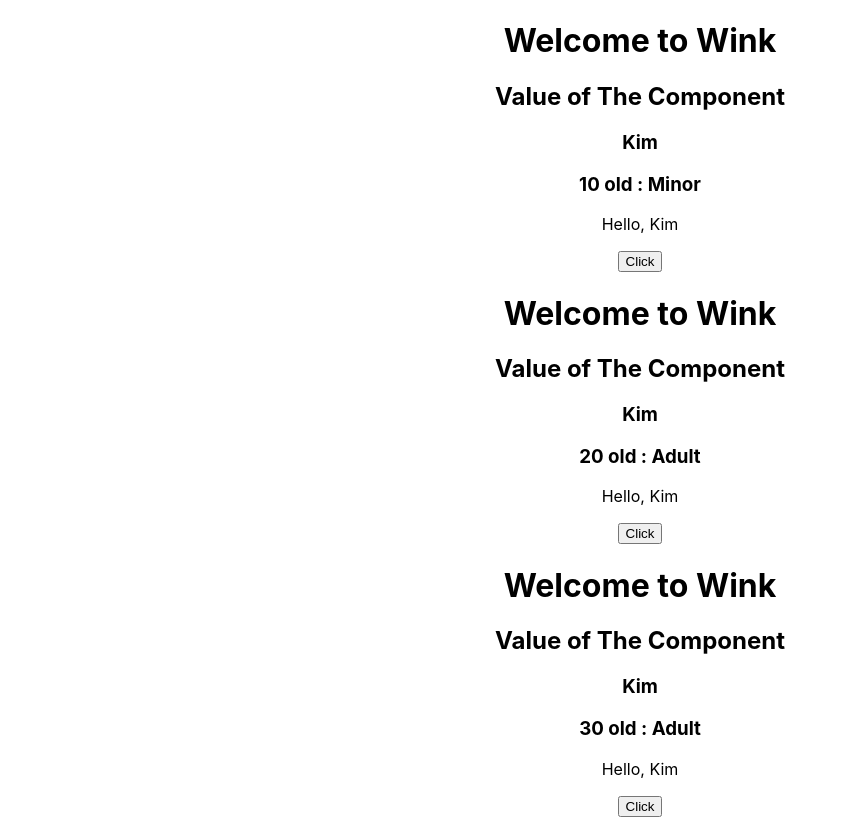
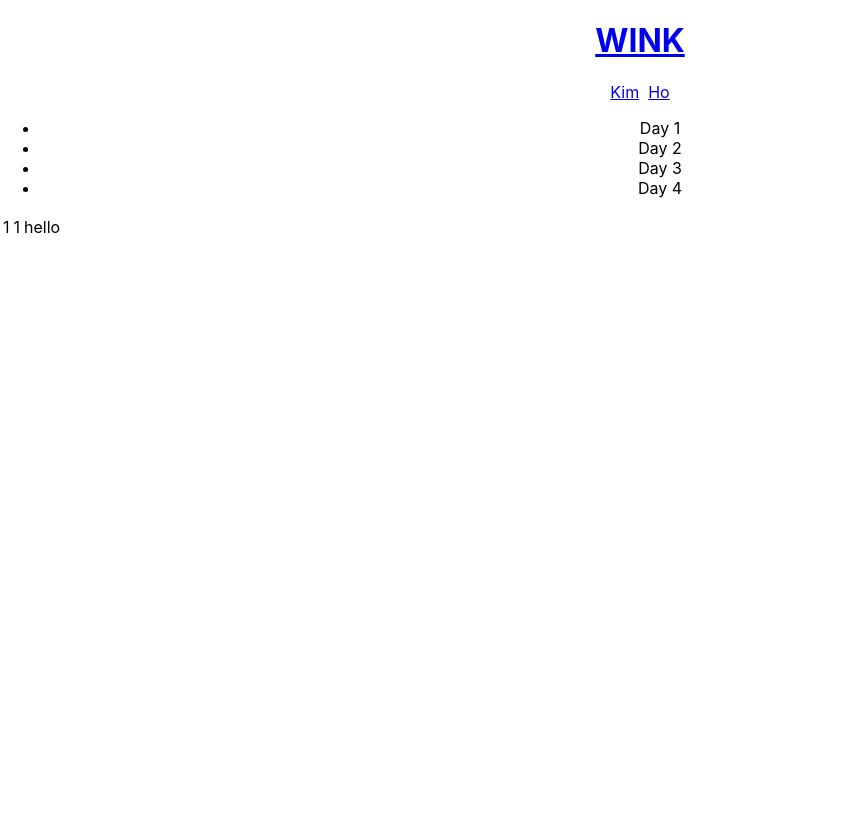
Before and after one commit to 2023-WINK-Project-Team-3/Front-Study-Kimho, a React (Create React App) app in the folder kimho/: page / in a window 1280 px wide. Shown: the whole page, without its empty margins (0-844 px from the left). Built offline with nearby package versions, Linux system fonts and the light colour scheme.

Commit message:
iterating by map()

```diff
--- a/kimho/src/App.js
+++ b/kimho/src/App.js
@@ -1,15 +1,18 @@
 // import logo from "./logo.svg";
 import "./App.css";
+import Header from "./component/Header";
 import Hello from "./component/Hello";
+import List from "./component/List";
+import Day from "./component/Day";
 //import styles from "./component/Hello.module.css";
 
 function App() {
   return (
     <>
       <div className="App">
-        <Hello age={10} />
-        <Hello age={20} />
-        <Hello age={30} />
+        <Header />
+        <List />
+        <Day />
       </div>
     </>
   );
--- /dev/null
+++ b/kimho/src/component/Day.js
@@ -0,0 +1,22 @@
+import dummy from "../db/data.json";
+
+export default function Day() {
+  const day = 1;
+  const wordList = dummy.words.filter((word) => word.day == day);
+
+  return (
+    <>
+      <table>
+        <tbody>
+          {wordList.map((word) => (
+            <tr key={word.id}>
+              <td>{word.id}</td>
+              <td>{word.day}</td>
+              <td>{word.content}</td>
+            </tr>
+          ))}
+        </tbody>
+      </table>
+    </>
+  );
+}
--- /dev/null
+++ b/kimho/src/component/Header.js
@@ -0,0 +1,18 @@
+export default function Header() {
+  return (
+    <div className="header">
+      <h1>
+        <a href="/">WINK</a>
+      </h1>
+      <div className="menu">
+        <a href="#x" className="link">
+          Kim
+        </a>
+        <span>&nbsp;&nbsp;</span>
+        <a href="#x" className="link">
+          Ho
+        </a>
+      </div>
+    </div>
+  );
+}
--- a/kimho/src/component/Hello.js
+++ b/kimho/src/component/Hello.js
@@ -7,8 +7,6 @@
 // }
 import styles from "./Hello.module.css";
 import { useState } from "react";
-import "./USerName";
-import UserName from "./USerName";
 
 export default function Hello(props) {
   // props are read-only fields.
@@ -30,7 +28,6 @@
       <h3>
         {age} old : {msg}
       </h3>
-      <UserName name={name} />
       <button onClick={() => changeName()}>Click</button>
     </>
   );
--- /dev/null
+++ b/kimho/src/component/List.js
@@ -0,0 +1,12 @@
+import dummy from "../db/data.json";
+
+export default function List() {
+  console.log(dummy);
+  return (
+    <ul className="list">
+      {dummy.data.map((i) => (
+        <li>Day {i.day}</li>
+      ))}
+    </ul>
+  );
+}
--- a/kimho/src/component/USerName.js
+++ /dev/null
@@ -1,3 +0,0 @@
-export default function UserName({ name }) {
-  return <p>Hello, {name}</p>;
-}
--- /dev/null
+++ b/kimho/src/db/data.json
@@ -0,0 +1,32 @@
+{
+  "data": [
+    { "id": 1, "day": 1 },
+    { "id": 2, "day": 2 },
+    { "id": 3, "day": 3 },
+    { "id": 4, "day": 4 }
+  ],
+  "words": [
+    {
+      "id": 1,
+      "day": 1,
+      "content": "hello"
+    },
+
+    {
+      "id": 2,
+      "day": 2,
+      "content": "world"
+    },
+    {
+      "id": 3,
+      "day": 3,
+      "content": "foo"
+    },
+
+    {
+      "id": 4,
+      "day": 4,
+      "content": "callback"
+    }
+  ]
+}
```
